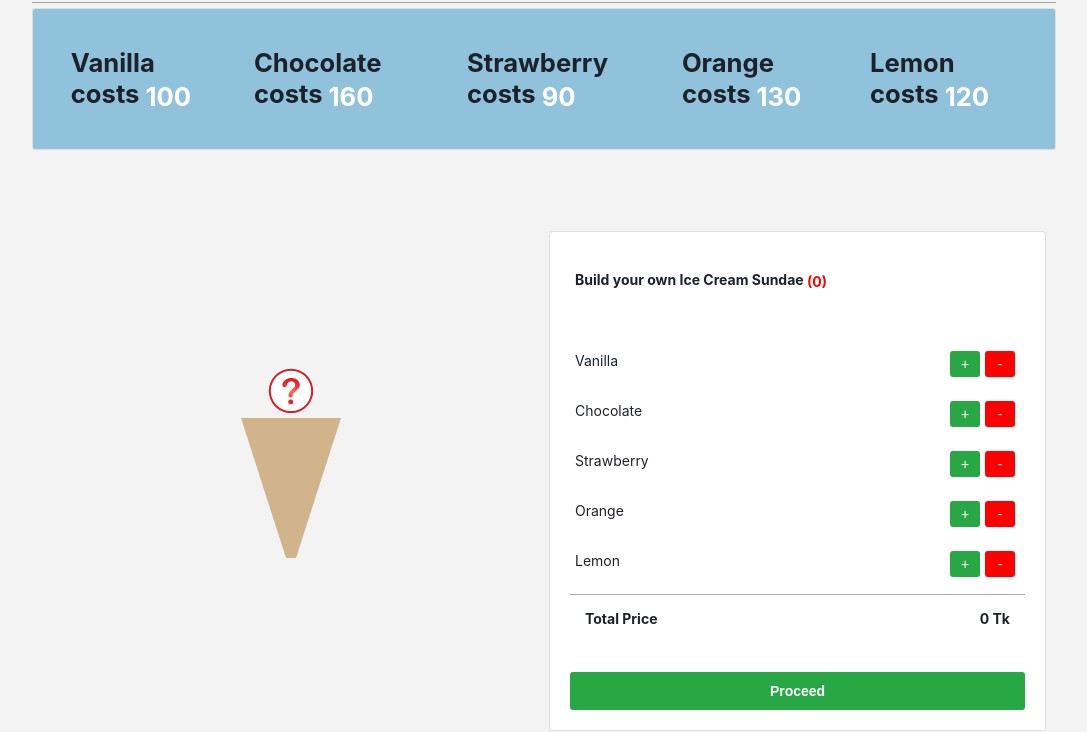
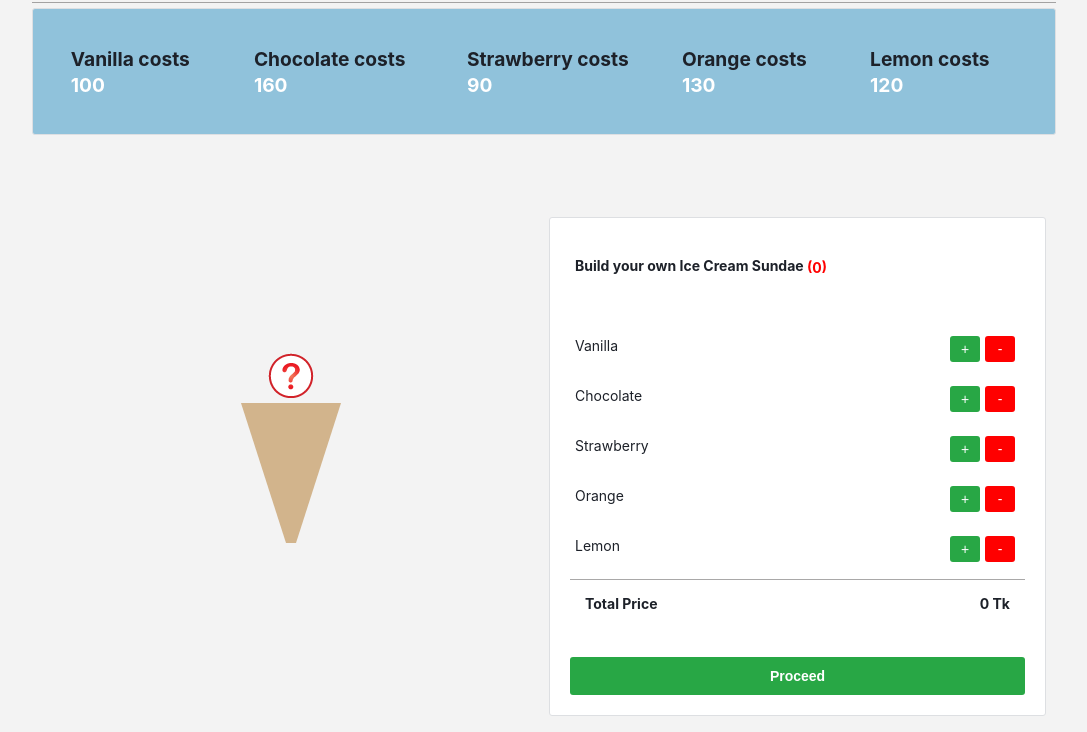
Before and after one commit to ashraful66alam/Vue-IceCream, a plain HTML site: page index.html in a window 1280 px wide. Shown: the part 101-833 px from the top of the page, without its empty margins (96-1183 px from the left). Drawn offline with nearby package versions, Linux system fonts and the light colour scheme.

Commit message:
experimental change

```diff
--- a/index.html
+++ b/index.html
@@ -8,9 +8,9 @@
       content="width=device-width,initial-scale=1,shrink-to-fit=no"
     />
 
-    <meta http-equiv='cache-control' content='no-cache'>
+    <!-- <meta http-equiv='cache-control' content='no-cache'>
     <meta http-equiv='expires' content='0'>
-    <meta http-equiv='pragma' content='no-cache'
+    <meta http-equiv='pragma' content='no-cache' -->
 
 
     <link rel="shortcut icon" href="images/logo.svg" />
--- a/styles.css
+++ b/styles.css
@@ -204,12 +204,12 @@ div.scoop:first-of-type {
 
 }
 .pricing p{
-  font-size: 2vw;
+  font-size: 1.5vw;
   font-weight: bold;
   margin: 1vw;
 }
 .pricing span{
-  font-size: 2vw;
+  font-size: 1.5vw;
   font-weight: bold;
   color: white;
 }
```
